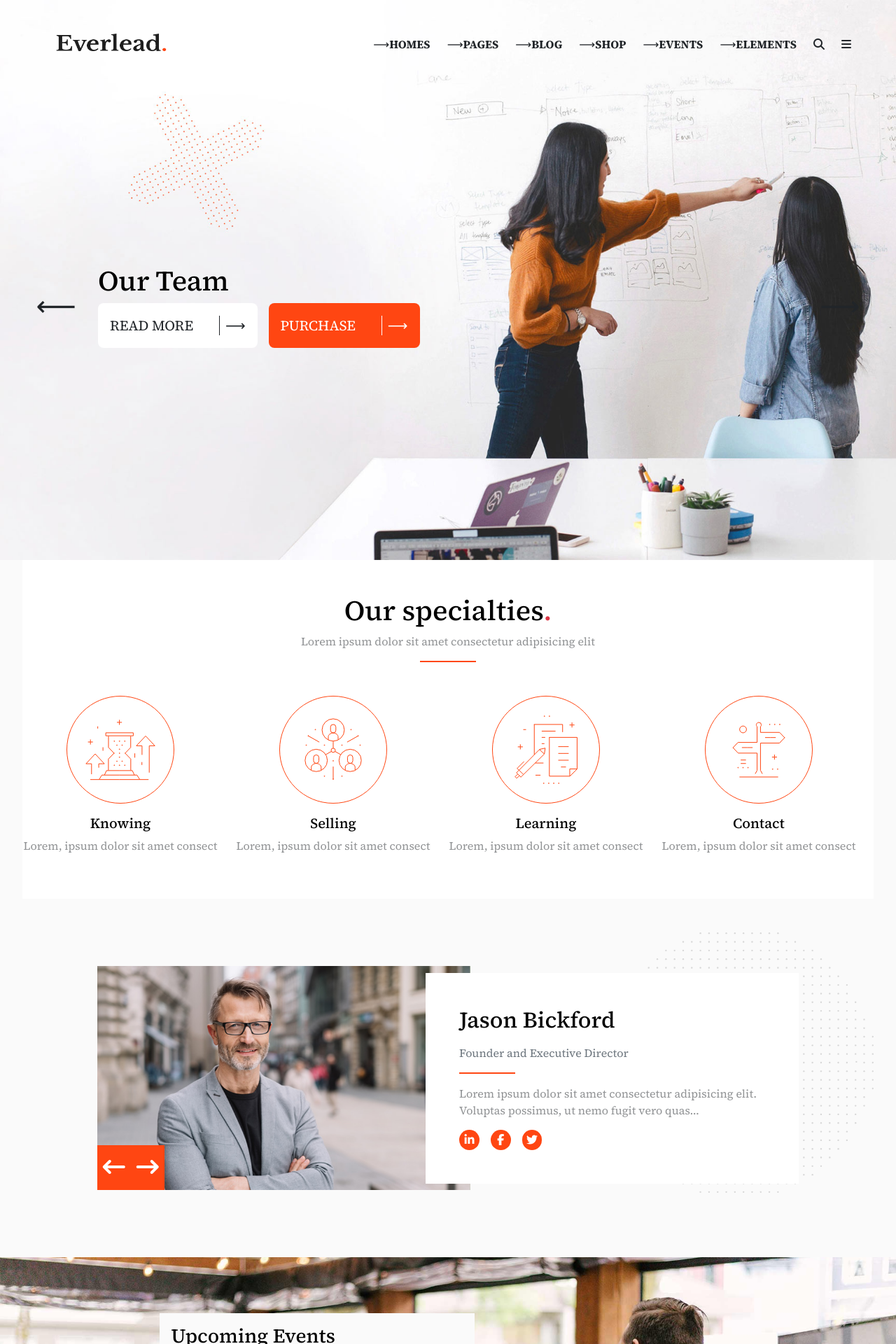
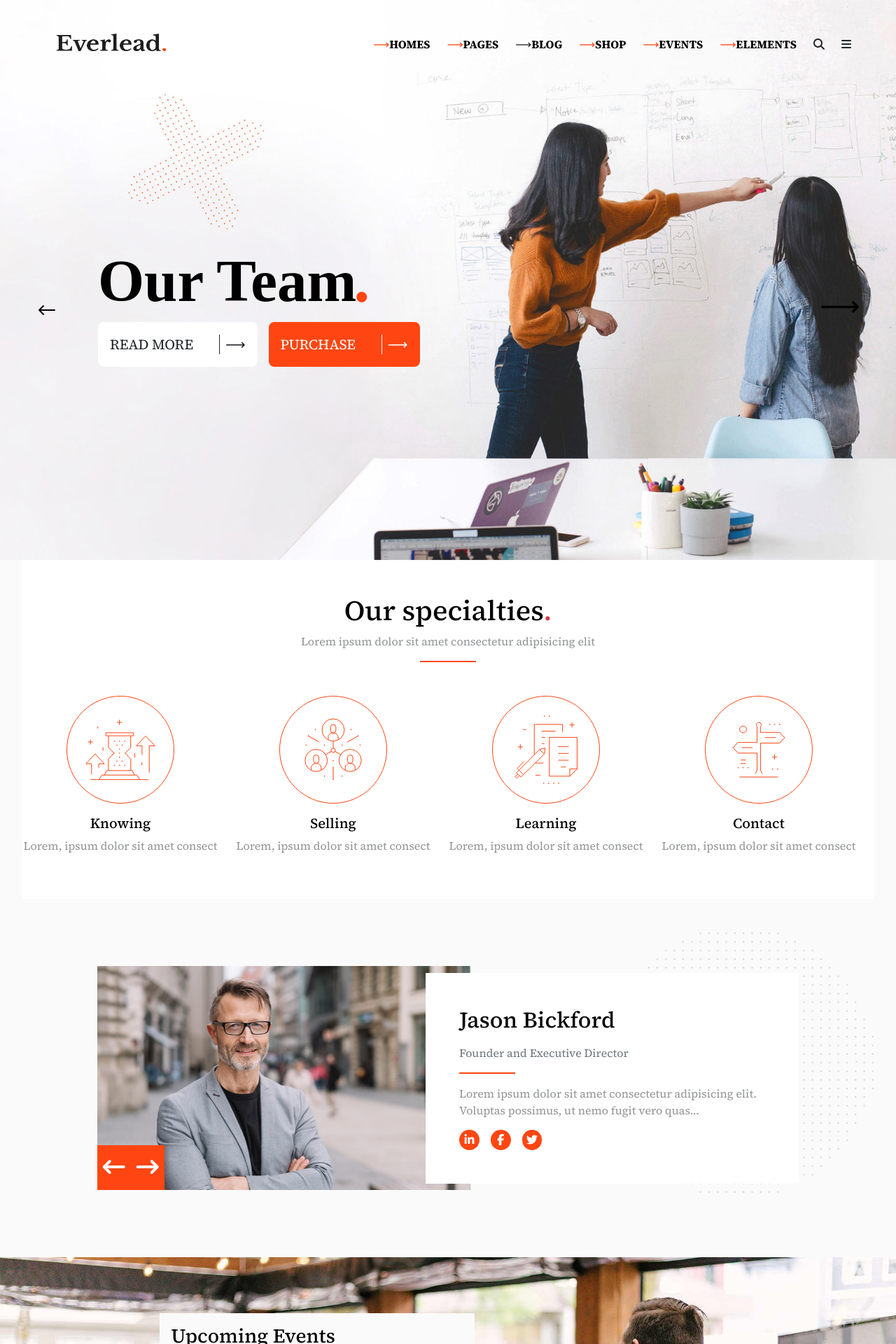
Before and after one commit to Mikee282828/proj-html-vuejs, a Vue app: page / in a window 1280 px wide. Shown: the top 1920 px of the page at 70% size. Built offline with nearby package versions, Linux system fonts and the light colour scheme.

Commit message:
everything - pull

```diff
--- a/src/components/MyAppHeader.vue
+++ b/src/components/MyAppHeader.vue
@@ -37,13 +37,11 @@ export default {
         },
 
         prevImage() {
-            clearInterval(this.timer);
             if (this.bgActive <= 0) {
                 this.bgActive = 2
             } else {
                 this.bgActive--;
             };
-            this.timer = setInterval(this.nextImage, 2000);
         }
 
     },
@@ -63,9 +61,9 @@ export default {
 
         <div class="container cardHeader">
 
-            <a @click="prevImage()" class="text-dark btn fs-1 arrowLeft">⟵</a>
+            <a @click="prevImage()" class="text-dark btn fs-1 arrowLeft"><img style="transform: rotate(180deg); filter: brightness(0) saturate(100%);" src="../assets/svg/svg-6.svg"></a>
             <!-- CARD JUMBOTRON -->
-            <CardJumbotron :active="bgActive" />
+            <CardJumbotron :active="bgActive"/>
             <!-- CARD JUMBOTRON -->
             <a @click="nextImage()" class="text-dark btn fs-1 arrowRight">⟶</a>
 
@@ -109,10 +107,12 @@ export default {
 .arrowLeft {
     position: absolute;
     left: 3%;
+
 }
 
 .arrowRight {
     position: absolute;
     right: 3%;
+    filter: brightness(0) saturate(100%);
 }
 </style>
--- a/src/components/MyAppMain.vue
+++ b/src/components/MyAppMain.vue
@@ -44,10 +44,10 @@ export default {
     <Founder :foundersImg="store.immagini.foundersImg"/>
     <Events :events="store.events" />
     <Stats />
-    <News />
-    <Testimonials />
+    <News :blogImg="store.immagini.blog"/>
+    <Testimonials :testImg="store.immagini.testimonialsAvatar"/>
     <Bigvideo />
-    <Contacts />
+    <Contacts :sponsorImg="store.immagini.logos"/>
 
 </template>
 
--- a/src/components/mainComponents/CardJumbotron.vue
+++ b/src/components/mainComponents/CardJumbotron.vue
@@ -22,7 +22,7 @@ export default {
 <template>
 
     <div v-if="active == 0">
-        <h1>We are Everlead</h1>
+        <h1 class="titleCards">We are Everlead<i class="fa-solid fa-circle" style="color: #ff4612;"></i></h1>
         <p style="width: 50%;">Lorem ipsum dolor sit amet consectetur, adipisicing elit. Rem at perferendis
             culpa pariatur aperiam
             corrupti blanditiis, fugit dolo.</p>
@@ -33,7 +33,8 @@ export default {
     </div>
 
     <div v-if="active == 1">
-        <h1>Help you achieve anithing</h1>
+        <h1 class="titleCards">Help you achieve</h1>
+        <h1 class="titleCards">anithing<i class="fa-solid fa-circle" style="color: #ff4612;"></i></h1>
         <a href="#" class="btn btn-white btn-lg bg-white me-3 p-3" data-mdb-ripple-init role="button"
             aria-pressed="true">READ MORE <span class="lineVertical "></span> <span class="arrow ms-2">⟶</span></a>
         <a href="#" class="orange btn btn-lg p-3 text-white" data-mdb-ripple-init role="button"
@@ -41,7 +42,7 @@ export default {
     </div>
 
     <div v-if="active == 2">
-        <h1>Our Team</h1>
+        <h1 class="titleCards">Our Team<i class="fa-solid fa-circle" style="color: #ff4612;"></i></h1>
         <a href="#" class="btn btn-white btn-lg bg-white me-3 p-3" data-mdb-ripple-init role="button"
             aria-pressed="true">READ MORE <span class="lineVertical "></span> <span class="arrow ms-2">⟶</span></a>
         <a href="#" class="orange btn btn-lg p-3 text-white" data-mdb-ripple-init role="button"
@@ -64,4 +65,15 @@ export default {
     background-color: #FF4612;
 
 }
+
+.titleCards {
+    font-family: "Libre Baskerville", serif;
+    font-weight: 700;
+    font-style: normal;
+    font-size: 85px;
+}
+
+.fa-circle {
+    font-size: 15px;
+}
 </style>
--- a/src/components/mainComponents/Contacts.vue
+++ b/src/components/mainComponents/Contacts.vue
@@ -1,9 +1,54 @@
 <script>
 export default {
+    name: "Founder",
+    props: {
+        sponsorImg: Object
+    },
     data() {
         return {
+            timer: null,
+            active: 0,
+        }
+    },
+    methods: {
+        getSvg(name, isSvg) {
+            if (isSvg) {
+                return new URL(`../../assets/svg/${name}`, import.meta.url).href;
+            } else {
+                return new URL(`../../assets/img/${name}`, import.meta.url).href;
+            }
+        },
+        nextImg() {
+            clearInterval(this.timer);
+            if (this.active == 4) {
+                this.active = 0;
+            } else {
+                this.active++;
+            }
+            this.timer = setInterval(this.nextImg, 5000);
+        },
+        prevImg() {
+            clearInterval(this.timer);
+            if (this.active == 0) {
+                this.active = 4;
+            } else {
+                this.active--;
+            }
+            this.timer = setInterval(this.prevImg, 5000);
+        },
+        activeImg(index) {
+            if (index == this.active) {
+                return true;
+            } else {
+                return false;
+            }
+        }
+    },
+    mounted() {
+        this.timer = setInterval(() => {
+            this.nextImg();
+        }, 5000);
 
-        }
     }
 }
 </script>
@@ -32,11 +77,30 @@ export default {
                 </div>
             </div>
             <div class="sponsor">
-                <img src="/src/assets/img/h4-clients-img-01.png" alt="">
-                <img src="/src/assets/img/h4-clients-img-03.png" alt="">
-                <img src="/src/assets/img/h4-clients-img-05.png" alt="">
-                <img src="/src/assets/img/h4-clients-img-07.png" alt="">
-                <img src="/src/assets/img/h4-clients-img-09.png" alt="">
+                <div class="cont-img-sponsor">
+                    <img v-for="element, index in sponsorImg.hovered"  v-show="activeImg(index)":src="getSvg(element, false)" class="sponsor-hovered">
+                    <img v-for="element, index in sponsorImg.standard"  v-show="activeImg(index)":src="getSvg(element, false)">
+                </div>
+
+                <div class="cont-img-sponsor">
+                    <img v-for="element, index in sponsorImg.hovered"  v-show="activeImg((index+1)%5)":src="getSvg(element, false)" class="sponsor-hovered">
+                    <img v-for="element, index in sponsorImg.standard"  v-show="activeImg((index+1)%5)":src="getSvg(element, false)">
+                </div>
+
+                <div class="cont-img-sponsor">
+                    <img v-for="element, index in sponsorImg.hovered"  v-show="activeImg((index+2)%5)":src="getSvg(element, false)" class="sponsor-hovered">
+                    <img v-for="element, index in sponsorImg.standard"  v-show="activeImg((index+2)%5)":src="getSvg(element, false)">
+                </div>
+
+                <div class="cont-img-sponsor">
+                    <img v-for="element, index in sponsorImg.hovered"  v-show="activeImg((index+3)%5)":src="getSvg(element, false)" class="sponsor-hovered">
+                    <img v-for="element, index in sponsorImg.standard"  v-show="activeImg((index+3)%5)":src="getSvg(element, false)">
+                </div>
+
+                <div class="cont-img-sponsor">
+                    <img v-for="element, index in sponsorImg.hovered"  v-show="activeImg((index+4)%5)":src="getSvg(element, false)" class="sponsor-hovered">
+                    <img v-for="element, index in sponsorImg.standard"  v-show="activeImg((index+4)%5)":src="getSvg(element, false)">
+                </div>
             </div>
         </div>
     </div>
@@ -149,4 +213,19 @@ export default {
     justify-content: space-around;
 }
 
+.cont-img-sponsor {
+    position: relative;
+}
+
+.sponsor-hovered {
+position: absolute;
+left: 0px;
+opacity: 0%;
+}
+
+.sponsor-hovered:hover {
+    opacity: 100%;
+    transition: 0.5s;
+}
+
 </style>
--- a/src/components/mainComponents/NavBar.vue
+++ b/src/components/mainComponents/NavBar.vue
@@ -11,12 +11,7 @@ export default {
         }
     },
     methods: {
-        showElements() {
-            this.elementsVisible = true;
-        },
-        hideElements() {
-            this.elementsVisible = false;
-        }
+
 
 
 
@@ -39,9 +34,9 @@ export default {
             <div class="dropdown d-flex">
 
 
-                <div class="text-dark">⟶</div>
+                <div class="arrow">⟶</div>
                 <div class="dropdown">
-                    <a class="dropdown-item pe-4 text-dark fw-bold" href="#" id="dropdownHomes"
+                    <a class=" orange_text pe-4  fw-bold" href="#" id="dropdownHomes"
                         data-bs-toggle="dropdown" aria-haspopup="true" aria-expanded="false">
                         HOMES
                     </a>
@@ -52,9 +47,9 @@ export default {
                 </div>
 
 
-                <div class="text-dark">⟶</div>
+                <div class="arrow">⟶</div>
                 <div class="dropdown">
-                    <a class="dropdown-item pe-4 text-dark fw-bold" href="#" id="dropdownHomes"
+                    <a class="orange_text pe-4  fw-bold" href="#" id="dropdownHomes"
                         data-bs-toggle="dropdown" aria-haspopup="true" aria-expanded="false">
                         PAGES
                     </a>
@@ -67,7 +62,7 @@ export default {
 
                 <div class="text-dark">⟶</div>
                 <div class="dropdown">
-                    <a class="dropdown-item pe-4 text-dark fw-bold" href="#" id="dropdownHomes"
+                    <a class="orange_text pe-4 fw-bold" href="#" id="dropdownHomes"
                         data-bs-toggle="dropdown" aria-haspopup="true" aria-expanded="false">
                         BLOG
                     </a>
@@ -78,10 +73,10 @@ export default {
                     </div>
                 </div>
 
-                <div class="text-dark">⟶</div>
+                <div class="arrow">⟶</div>
                 <div class="dropdown">
 
-                    <a class="dropdown-item pe-4 text-dark fw-bold" href="#" id="dropdownHomes"
+                    <a class=" pe-4 orange_text fw-bold" href="#" id="dropdownHomes"
                         data-bs-toggle="dropdown" aria-haspopup="true" aria-expanded="false">
                         SHOP
                     </a>
@@ -91,10 +86,10 @@ export default {
                     </div>
                 </div>
 
-                <div class="text-dark">⟶</div>
+                <div class="arrow">⟶</div>
                 <div class="dropdown">
 
-                    <a class="dropdown-item pe-4 text-dark fw-bold" href="#" id="dropdownHomes"
+                    <a class="orange_text pe-4  fw-bold" href="#" id="dropdownHomes"
                         data-bs-toggle="dropdown" aria-haspopup="true" aria-expanded="false">
                         EVENTS
                     </a>
@@ -104,12 +99,12 @@ export default {
                     </div>
                 </div>
 
-                <span class="text-dark arrow">⟶</span>
+                <span class="arrow">⟶</span>
 
                 <div>
 
-                    <a class="pe-4 dropdown-item text-dark fw-bold" href="#" data-bs-toggle="collapse"
-                        data-bs-target="#collapseContent" aria-expanded="false">
+                    <a class="pe-4 orange_text fw-bold" href="#" data-bs-toggle="collapse"
+                        data-bs-target="#collapseElements" aria-expanded="false">
                         ELEMENTS
                     </a>
 
@@ -120,16 +115,36 @@ export default {
                     <i class="fa-solid fa-magnifying-glass"></i>
                 </a>
 
-                <a class="dropdown-item pe-3 text-dark fw-bold" href="#">
+
+                <a class="dropdown-item pe-3 text-dark fw-bold" href="#" data-bs-toggle="offcanvas"
+                    data-bs-target="#offcanvasRight" aria-controls="offcanvasRight">
                     <i class="fa-solid fa-bars"></i>
                 </a>
+
+                <div class="offcanvas offcanvas-end" data-bs-scroll="true" tabindex="-1" id="offcanvasRight"
+                    aria-labelledby="offcanvasRightLabel">
+                    <div class="offcanvas-header">
+                        <h5 class="offcanvas-title" id="offcanvasRightLabel">Everlead Theme.</h5>
+                        <button type="button" class="btn-close" data-bs-dismiss="offcanvas" aria-label="Close"></button>
+                    </div>
+                    <div class="offcanvas-body">
+                        <p>Lorem, ipsum dolor sit amet consectetur adipisicing elit. Delectus nisi earum, quam hic a
+                            magni? Vel voluptates, eum suscipit tempora nostrum necessitatibus earum ducimus perferendis
+                            quas alias iusto? Optio, eius?</p>
+                    </div>
+                </div>
+
+
+
+
+
 
             </div>
 
         </div>
     </nav>
 
-    <div id="collapseContent" class="bg-dark collapse elementsContainer ">
+    <div id="collapseElements" class="bg-dark collapse elementsContainer ">
         <div class="container d-flex">
             <div class="col-3 p-4">
                 <h2>Classic</h2>
@@ -181,9 +196,18 @@ export default {
 }
 
 .dropdown-menu {
-    background-color: black;
+    background-color: #212529;
     width: 17rem;
     padding: 1rem;
+}
+
+.orange_text {
+    text-decoration: none;
+    color: black;
+}
+
+.orange_text:hover {
+    color: #FF4612;
 }
 
 .dropdown-item {
@@ -202,6 +226,10 @@ export default {
 
 }
 
+.arrow {
+    color: #FF4612;
+}
+
 .elements {
     color: lightslategray;
 }
--- a/src/components/mainComponents/News.vue
+++ b/src/components/mainComponents/News.vue
@@ -1,54 +1,109 @@
 <script>
 export default {
+    name: "News",
+    props: {
+        blogImg: Array,
+    },
     data() {
         return {
+            active: 0,
+            nImage: [1, 2, 3]
+        }
+    },
+    methods: {
+        getSvg(name, isSvg) {
+            if (isSvg) {
+                return new URL(`../../assets/svg/${name}`, import.meta.url).href;
+            } else {
+                return new URL(`../../assets/img/${name}`, import.meta.url).href;
+            }
+        },
+        nextImg() {
 
+            if (this.active == 3) {
+                this.active = 0;
+            } else {
+                this.active++;
+            }
+
+        },
+        prevImg() {
+
+            if (this.active == 0) {
+                this.active = 3;
+            } else {
+                this.active--;
+            }
+
+        },
+        activeImg(index) {
+            if (index == this.active) {
+                return true;
+            } else {
+                return false;
+            }
         }
-    }
+    },
 }
 </script>
 
 <template>
     <div class="cont-flex">
+        <img class="svg-sfondo" src="/src/assets/svg/svg-4.svg" alt="">
         <div class="news">
 
-            <h2 class="titolo">Latest news<span class="arancio">.</span></h2>
+            <h2 class="titolo-principale">Latest news<span class="arancio">.</span></h2>
             <p class="sottotitolo">Lorem ipsum dolor sit amet consectetur adipisicing elit. Reprehenderit, eaque.</p>
             <hr class="linea">
 
             <div class="carousel">
 
-                <div class="card">
+                <div @click="prevImg()" class=" text-dark freccia">
+                    <i class="fa-solid fa-arrow-left-long"></i>
+                </div>
+                <div v-for="element, index in blogImg" v-show="activeImg(index)" class="card">
 
-                    <img src="/src/assets/img/h1-blog-img-02.jpg" alt="">
+                    <img :src="getSvg(element, false)">
                     <p class="tag"><i class="fa-solid fa-tag"></i> Business Leading</p>
-                    <p class="author"><i class="fa-regular fa-clock"></i> May 5, 2019 <i class="fa-regular fa-user"></i> Amanda Doe</p>
+                    <p class="author"><i class="fa-regular fa-clock"></i> May 5, 2019 <i class="fa-regular fa-user"></i>
+                        Amanda Doe</p>
                     <h2 class="titolo">Next investments</h2>
-                    <p class="sottotitolo">Lorem ipsum dolor sit amet consectetur adipisicing elit. Reprehenderit, eaque.</p>
+                    <p class="sottotitolo">Lorem ipsum dolor sit amet consectetur adipisicing elit. Reprehenderit,
+                        eaque.</p>
                     <p class="readme">READ ME</p>
 
                 </div>
 
-                <div class="card">
+                <div v-for="element, index in blogImg" v-show="activeImg((index + 1)%4)" class="card">
 
-                    <img src="/src/assets/img/h1-blog-img-02.jpg" alt="">
+                    <img :src="getSvg(element, false)">
                     <p class="tag"><i class="fa-solid fa-tag"></i> Business Leading</p>
-                    <p class="author"><i class="fa-regular fa-clock"></i> May 5, 2019 <i class="fa-regular fa-user"></i> Amanda Doe</p>
+                    <p class="author"><i class="fa-regular fa-clock"></i> May 5, 2019 <i class="fa-regular fa-user"></i>
+                        Amanda Doe</p>
                     <h2 class="titolo">Next investments</h2>
-                    <p class="sottotitolo">Lorem ipsum dolor sit amet consectetur adipisicing elit. Reprehenderit, eaque.</p>
+                    <p class="sottotitolo">Lorem ipsum dolor sit amet consectetur adipisicing elit. Reprehenderit,
+                        eaque.</p>
                     <p class="readme">READ ME</p>
 
                 </div>
-                <div class="card">
 
-                    <img src="/src/assets/img/h1-blog-img-02.jpg" alt="">
+                <div v-for="element, index in blogImg" v-show="activeImg((index + 2)%4)" class="card">
+
+                    <img :src="getSvg(element, false)">
                     <p class="tag"><i class="fa-solid fa-tag"></i> Business Leading</p>
-                    <p class="author"><i class="fa-regular fa-clock"></i> May 5, 2019 <i class="fa-regular fa-user"></i> Amanda Doe</p>
+                    <p class="author"><i class="fa-regular fa-clock"></i> May 5, 2019 <i class="fa-regular fa-user"></i>
+                        Amanda Doe</p>
                     <h2 class="titolo">Next investments</h2>
-                    <p class="sottotitolo">Lorem ipsum dolor sit amet consectetur adipisicing elit. Reprehenderit, eaque.</p>
+                    <p class="sottotitolo">Lorem ipsum dolor sit amet consectetur adipisicing elit. Reprehenderit,
+                        eaque.</p>
                     <p class="readme">READ ME</p>
 
                 </div>
+
+                <div @click="nextImg()" class="text-dark freccia">
+                    <i class="fa-solid fa-arrow-right-long"></i>
+                </div>
+
             </div>
         </div>
     </div>
@@ -57,20 +112,36 @@ export default {
 <style scoped>
 .cont-flex {
     background-color: #FAFAFA;
+    position: relative;
 }
+
+.svg-sfondo {
+    position: absolute;
+    top: -230px;
+    width: 28%;
+    left: 200px;
+}
+
 
 .news {
     display: flex;
     flex-direction: column;
     align-items: center;
-    padding: 4rem 0px;
+    padding: 10rem 0px 4rem 0px;
     width: 1200px;
     margin: auto;
+}
+
+.titolo-principale {
+    color: #222;
+    font-family: 'Times New Roman', Times, serif;
+    font-size: 48px;
 }
 
 .titolo {
     color: #222;
     font-family: 'Times New Roman', Times, serif;
+    font-size: 28px;
 }
 
 .arancio {
@@ -91,6 +162,11 @@ export default {
     display: flex;
     gap: 1rem;
     width: 100%;
+    align-items: center;
+}
+
+.freccia {
+    font-size: 24px;
 }
 
 .card {
@@ -108,6 +184,7 @@ export default {
     color: rgb(183, 181, 181);
     font-size: 12px;
     margin-bottom: 0px;
+    margin-top: 20px;
 }
 
 .author i {
@@ -116,9 +193,12 @@ export default {
 
 .tag {
     background-color: #FE4613;
-    width: 33%;
+    width: 38%;
     color: rgb(209, 208, 208);
-    padding: 5px 8px;
+    padding: 8px 10px;
     font-size: 12px;
+    position: absolute;
+    top: 52%;
+    left: 60%;
 }
 </style>
--- a/src/components/mainComponents/Testimonials.vue
+++ b/src/components/mainComponents/Testimonials.vue
@@ -1,10 +1,43 @@
 <script>
 export default {
+    props: {
+        testImg: Array
+    },
     data() {
         return {
-
+            active: 0,
         }
-    }
+    },
+    methods: {
+        getSvg(name, isSvg) {
+            if (isSvg) {
+                return new URL(`../../assets/svg/${name}`, import.meta.url).href;
+            } else {
+                return new URL(`../../assets/img/${name}`, import.meta.url).href;
+            }
+        },
+        nextImg() {
+            if (this.active == 2) {
+                this.active = 0;
+            } else {
+                this.active++;
+            }
+        },
+        prevImg() {
+            if (this.active == 0) {
+                this.active = 2;
+            } else {
+                this.active--;
+            }
+        },
+        activeImg(index) {
+            if (index == this.active) {
+                return true;
+            } else {
+                return false;
+            }
+        }
+    },
 }
 </script>
 
@@ -12,13 +45,12 @@ export default {
 
     <div class="testimonials">
         <h1 class="titolo">Testimonials.</h1>
-        <i class="fa-solid fa-arrow-left-long next"></i>
-        <i class="fa-solid fa-arrow-right-long back"></i>
-        <div class="recensione">
-            <img src="/src/assets/img/h3-img-04.png" alt="">
-            <h4 class="nome-recensione">Cynthia clark</h4>
-            <p class="descrizione">"Lorem ipsum dolor sit amet consectetur adipisicing elit. Iste voluptatem earum
-                voluptatum incidunt velit, odio optio recusandae dignissimos similique vero."</p>
+        <i @click="prevImg()" class="fa-solid fa-arrow-left-long next"></i>
+        <i @click="nextImg()" class="fa-solid fa-arrow-right-long back"></i>
+        <div v-for="element, index in testImg" v-show="activeImg(index)" class="recensione">
+            <img :src="getSvg(element.img, false)">
+            <h4 class="nome-recensione">{{element.name}}</h4>
+            <p class="descrizione">{{element.description}}</p>
         </div>
     </div>
 </template>
--- a/src/data/store.js
+++ b/src/data/store.js
@@ -67,7 +67,7 @@ const store = reactive({
         ],
         logos: {
             standard: ["h4-clients-img-01.png", "h4-clients-img-03.png", "h4-clients-img-05.png", "h4-clients-img-07.png", "h4-clients-img-09.png"],
-            hovered: ["h4-clients-img-02.png", "h4-clients-img-04.png", "h4-clients-img-06.png", "h4-clients-img-08.png", "h4-clients-img-10.png"],
+            hovered: ["h4-clients-img-02.png", "h4-clients-img-04-1.png", "h4-clients-img-06-1.png", "h4-clients-img-08-1.png", "h4-clients-img-10-1.png"],
         }
     },
     events: [
```
Also changed, not shown: src/components/mainComponents/Stats.vue (+5 -5 lines).
